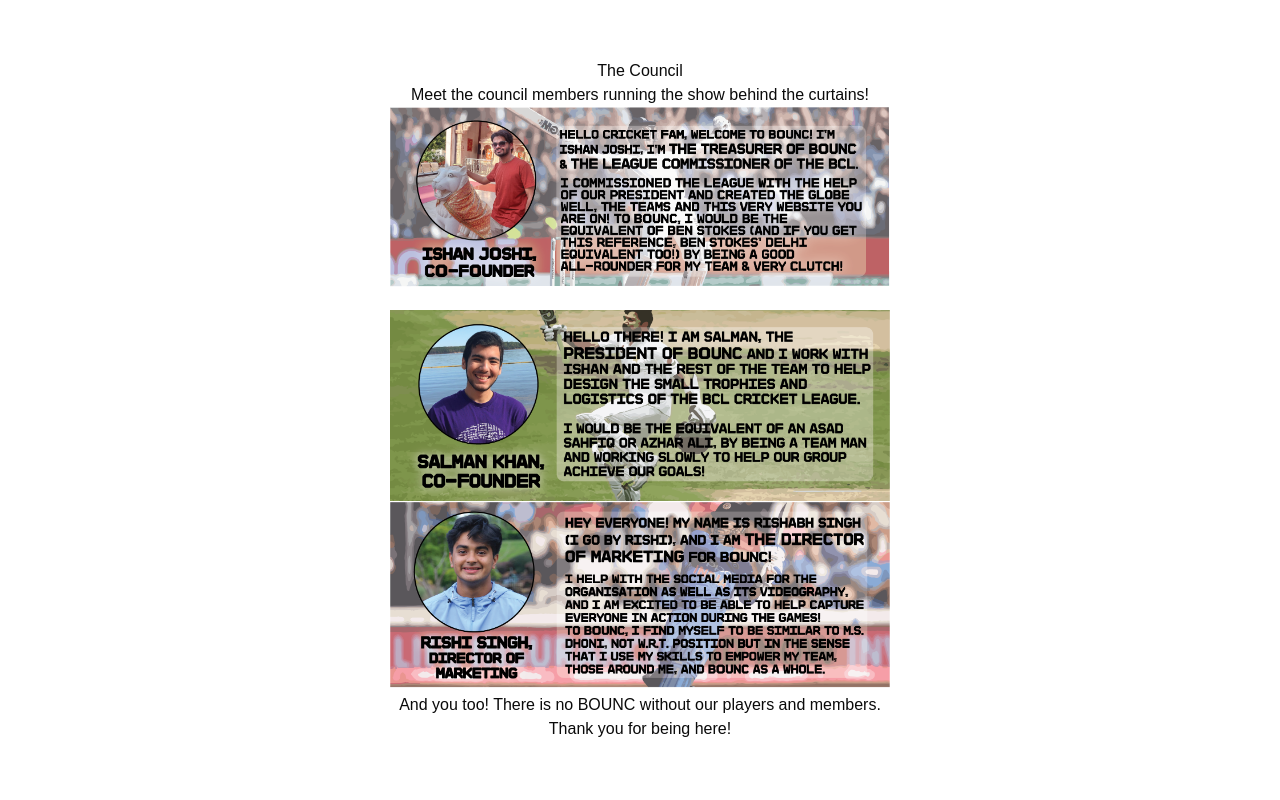
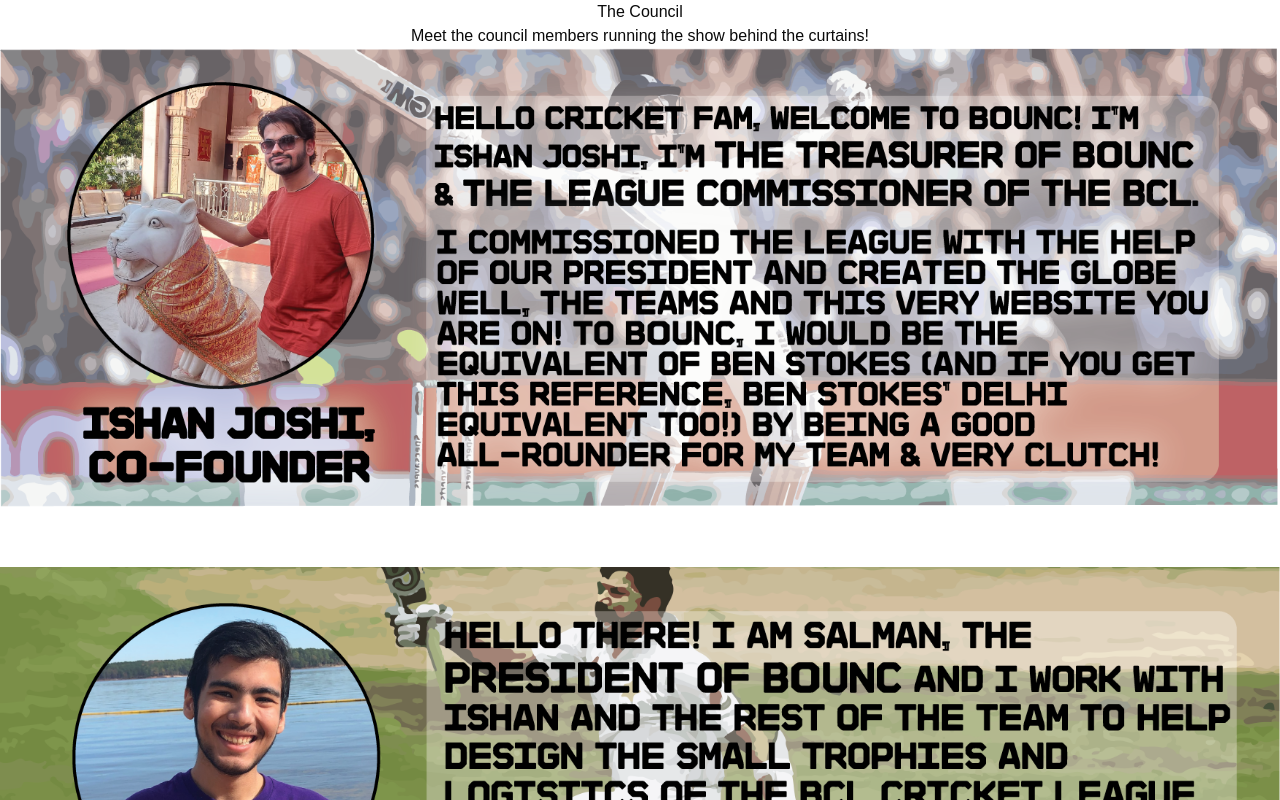
Before and after one commit to aidanjlee5/cricketbouncv2, a Next.js app: page /about/council in a window 1280 px wide. Shown: the top 800 px of the page. Built offline with nearby package versions, Linux system fonts and the light colour scheme.

Commit message:
Finished council page

```diff
--- a/app/about/council/page.tsx
+++ b/app/about/council/page.tsx
@@ -7,15 +7,15 @@ const rishi_bio = "/council_bio/rs.webp";
 
 export default function Home() {
     return (
-        <div className = "flex w-screen h-screen">
+        <div className = "flex w-screen">
             <div className = "flex flex-col w-full justify-center items-center">
                     <h2>The Council</h2>
                     <p >Meet the council members running the show behind the curtains!</p>
 
                     <div>
-                        <Image src={ishan_bio} alt="Bio for Council Member Ishan" width={500} height={500}/>
-                        <Image src={salman_bio} alt="Bio for Council Member Salman" width={500} height={500} />
-                        <Image src={rishi_bio} alt="Bio for Council Member Rishi" width={500} height={500} />
+                        <img src={ishan_bio} className="w-full" alt="Bio for Council Member Ishan"/>
+                        <img src={salman_bio} alt="Bio for Council Member Salman" />
+                        <img src={rishi_bio} alt="Bio for Council Member Rishi"/>
                     </div>
 
                     <p>And you too! There is no BOUNC without our players and members.</p>
```
